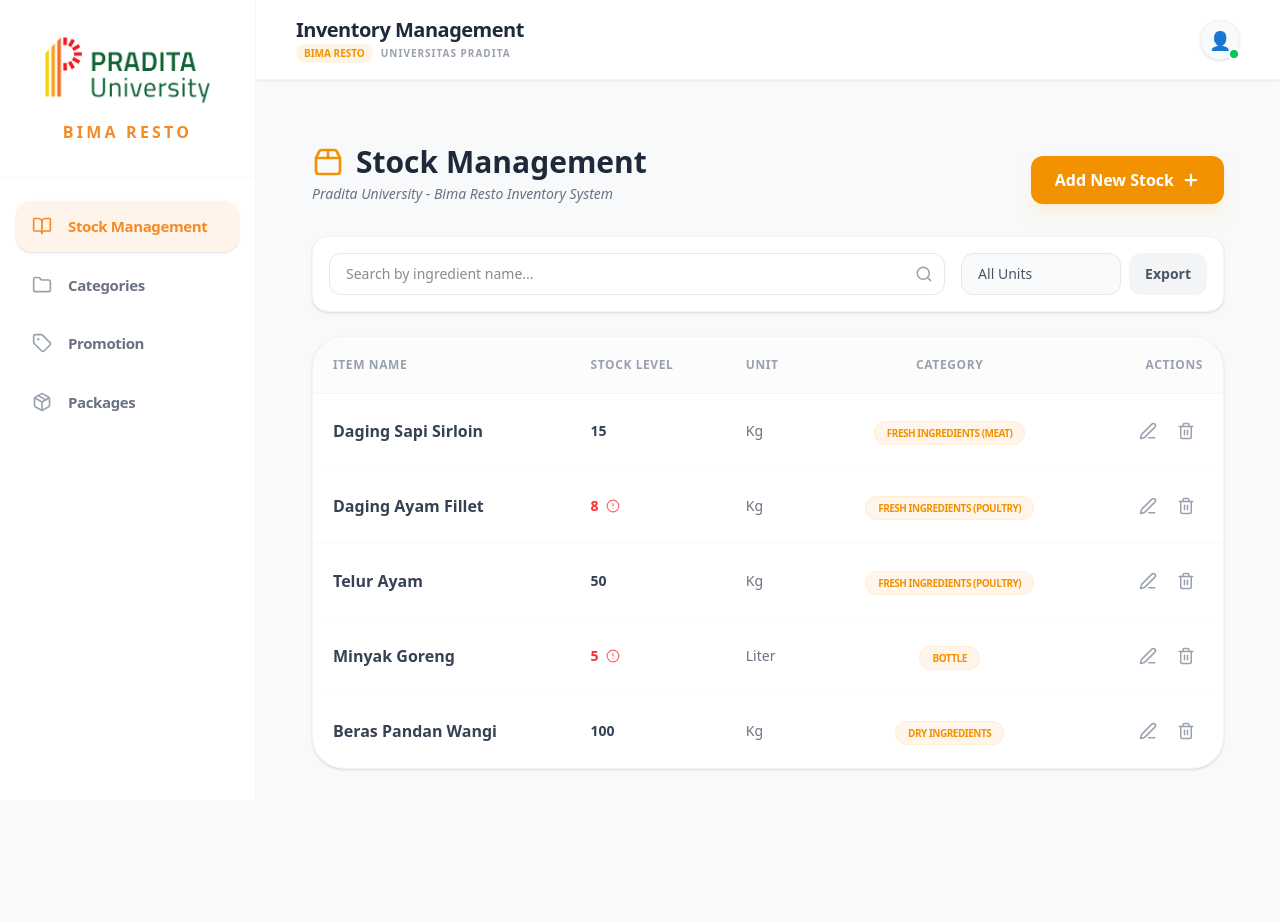
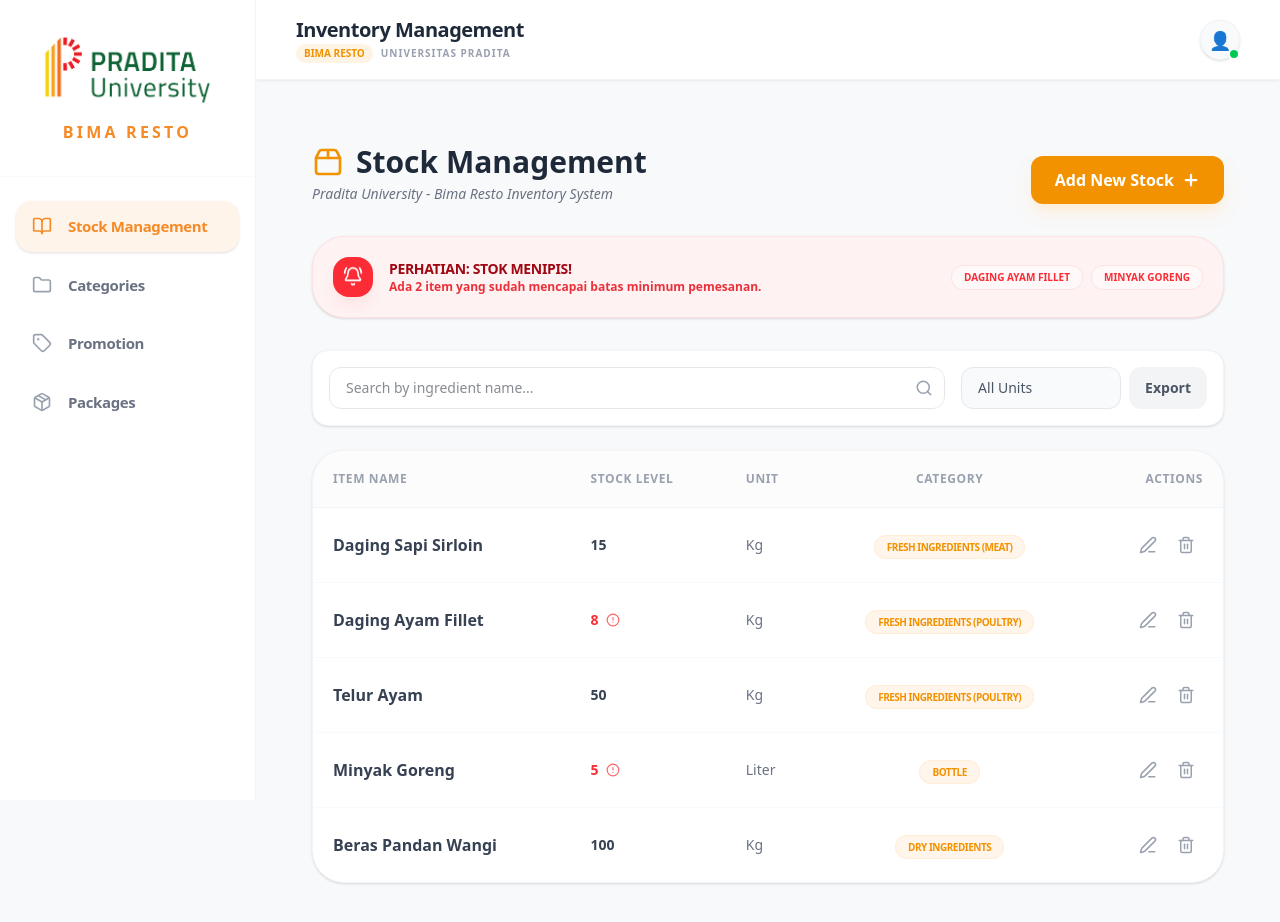
Before and after one commit to Jonatan345/Frontend, a Next.js app: page / in a window 1280 px wide. Shown: the top 922 px of the page. Before the commit the page ends 833 px from the top, so only its background shows below. Built offline with nearby package versions, Linux system fonts and the light colour scheme.

Commit message:
feat: menambahkan banner notifikasi dan alert stok menipis

```diff
--- a/app/page.tsx
+++ b/app/page.tsx
@@ -1,6 +1,6 @@
 "use client";
 import { useState } from "react";
-import { Plus, Search, ChevronDown, Package2, Edit3, Trash2, AlertCircle } from "lucide-react";
+import { Plus, Search, ChevronDown, Package2, Edit3, Trash2, AlertCircle, BellRing } from "lucide-react";
 import StockModal from "@/components/StockModal";
 import DeleteConfirmModal from "@/components/DeleteConfirmModal";
 
@@ -12,13 +12,13 @@
   const [searchQuery, setSearchQuery] = useState("");
   const [editingStock, setEditingStock] = useState<any>(null);
 
-  // Data Awal dengan Kategori
+  // Data Awal: Menambahkan properti minStock untuk setiap item
   const [stockData, setStockData] = useState([
-    { name: "Daging Sapi Sirloin", quantity: 15, unit: "Kg", category: "Fresh Ingredients (Meat)" },
-    { name: "Daging Ayam Fillet", quantity: 8, unit: "Kg", category: "Fresh Ingredients (Poultry)" },
-    { name: "Telur Ayam", quantity: 50, unit: "Kg", category: "Fresh Ingredients (Poultry)" },
-    { name: "Minyak Goreng", quantity: 5, unit: "Liter", category: "Bottle" },
-    { name: "Beras Pandan Wangi", quantity: 100, unit: "Kg", category: "Dry Ingredients" },
+    { name: "Daging Sapi Sirloin", quantity: 15, unit: "Kg", category: "Fresh Ingredients (Meat)", minStock: 10 },
+    { name: "Daging Ayam Fillet", quantity: 8, unit: "Kg", category: "Fresh Ingredients (Poultry)", minStock: 10 }, // Menipis
+    { name: "Telur Ayam", quantity: 50, unit: "Kg", category: "Fresh Ingredients (Poultry)", minStock: 20 },
+    { name: "Minyak Goreng", quantity: 5, unit: "Liter", category: "Bottle", minStock: 10 }, // Menipis
+    { name: "Beras Pandan Wangi", quantity: 100, unit: "Kg", category: "Dry Ingredients", minStock: 20 },
   ]);
 
   // --- Functions ---
@@ -59,34 +59,27 @@
     }
   };
 
-  // --- Fungsi Export CSV ---
   const handleExport = () => {
-    // Menentukan header tabel
-    const headers = ["Item Name", "Stock Level", "Unit", "Category"];
-
-    // Mengonversi data stok menjadi baris CSV
+    const headers = ["Item Name", "Stock Level", "Unit", "Category", "Min Stock"];
     const csvRows = stockData.map(item =>
-      `"${item.name}",${item.quantity},"${item.unit}","${item.category}"`
+      `"${item.name}",${item.quantity},"${item.unit}","${item.category}",${item.minStock}`
     );
-
-    // Menggabungkan header dan isi
     const csvContent = [headers.join(","), ...csvRows].join("\n");
-
-    // Membuat file download
     const blob = new Blob([csvContent], { type: 'text/csv;charset=utf-8;' });
     const url = URL.createObjectURL(blob);
     const link = document.createElement("a");
     link.setAttribute("href", url);
     link.setAttribute("download", `BimaResto_Stock_${new Date().toISOString().split('T')[0]}.csv`);
-    link.style.visibility = 'hidden';
-    document.body.appendChild(link);
     link.click();
-    document.body.removeChild(link);
   };
 
   const filteredStock = stockData.filter((item) =>
     item.name.toLowerCase().includes(searchQuery.toLowerCase())
   );
+
+  // Logika untuk menghitung berapa banyak item yang stoknya menipis
+  const lowStockItems = stockData.filter(item => item.quantity <= (item.minStock || 0));
+  const hasLowStock = lowStockItems.length > 0;
 
   return (
     <div className="max-w-7xl mx-auto px-4 py-6">
@@ -107,6 +100,30 @@
           Add New Stock <Plus size={18} strokeWidth={3} />
         </button>
       </div>
+
+      {/* --- Alert Banner: Muncul jika ada stok di bawah batas minimum --- */}
+      {hasLowStock && (
+        <div className="mb-8 bg-red-50 border border-red-100 p-5 rounded-[2rem] flex items-center justify-between shadow-sm animate-in fade-in slide-in-from-top-4 duration-500">
+          <div className="flex items-center gap-4">
+            <div className="bg-red-500 p-2.5 rounded-2xl shadow-lg shadow-red-100">
+              <BellRing className="text-white animate-bounce" size={20} />
+            </div>
+            <div>
+              <h4 className="text-red-800 font-black text-sm uppercase tracking-tight">Perhatian: Stok Menipis!</h4>
+              <p className="text-red-600/80 text-xs font-bold">
+                Ada {lowStockItems.length} item yang sudah mencapai batas minimum pemesanan.
+              </p>
+            </div>
+          </div>
+          <div className="hidden sm:flex gap-2">
+            {lowStockItems.slice(0, 2).map((item, i) => (
+              <span key={i} className="bg-white/50 border border-red-100 px-3 py-1 rounded-xl text-[10px] font-black text-red-500 uppercase">
+                {item.name}
+              </span>
+            ))}
+          </div>
+        </div>
+      )}
 
       {/* --- Toolbar / Filter Section --- */}
       <div className="bg-white p-4 rounded-2xl border border-gray-100 shadow-sm mb-6 flex flex-col md:flex-row gap-4 items-center">
@@ -130,7 +147,7 @@
           </select>
           <button
             onClick={handleExport}
-            className="bg-gray-100 text-gray-600 px-4 py-2.5 rounded-xl font-bold text-sm hover:bg-gray-200 transition-colors active:scale-95"
+            className="bg-gray-100 text-gray-600 px-4 py-2.5 rounded-xl font-bold text-sm hover:bg-gray-200 transition-colors"
           >
             Export
           </button>
@@ -152,18 +169,28 @@
             </thead>
             <tbody className="divide-y divide-gray-50">
               {filteredStock.length > 0 ? (
-                filteredStock.map((item, index) => (
+                filteredStock.map((item, index) => {
+                  // Mengecek apakah stok saat ini kurang dari atau sama dengan batas minimum
+                  const isLowStock = item.quantity <= (item.minStock || 0);
+
+                  return (
                     <tr key={index} className="hover:bg-gray-50/50 transition-colors group">
                       <td className="p-5">
                         <span className="font-bold text-gray-700">{item.name}</span>
                       </td>
                       <td className="p-5">
                         <div className="flex items-center gap-2">
-                        <span className={`text-sm font-black ${item.quantity < 10 ? 'text-red-500' : 'text-gray-700'}`}>
+                          <span className={`text-sm font-black ${isLowStock ? 'text-red-500' : 'text-gray-700'}`}>
                             {item.quantity}
                           </span>
-                        {item.quantity < 10 && (
+                          {isLowStock && (
+                            <div className="group relative flex items-center">
                               <AlertCircle size={14} className="text-red-500 animate-pulse" />
+                              {/* Tooltip Batas Minimum */}
+                              <span className="absolute left-6 hidden group-hover:block bg-gray-800 text-white text-[9px] px-2 py-1 rounded whitespace-nowrap z-10 font-bold uppercase tracking-widest">
+                                Min: {item.minStock} {item.unit}
+                              </span>
+                            </div>
                           )}
                         </div>
                       </td>
@@ -190,7 +217,8 @@
                         </div>
                       </td>
                     </tr>
-                ))
+                  );
+                })
               ) : (
                 <tr>
                   <td colSpan={5} className="p-20 text-center text-gray-400 italic">
```
Lines whose indentation alone changed are shown as unchanged.
